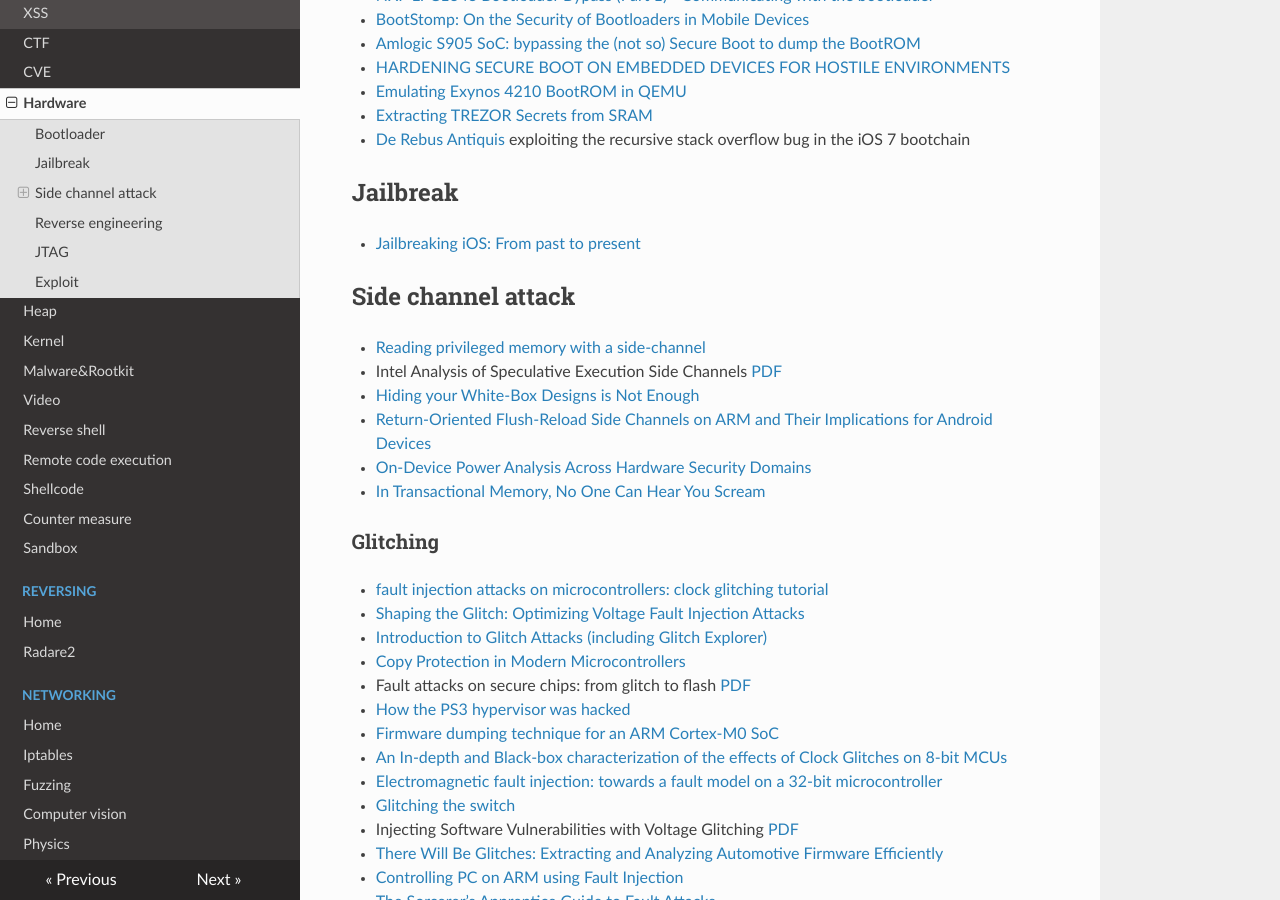
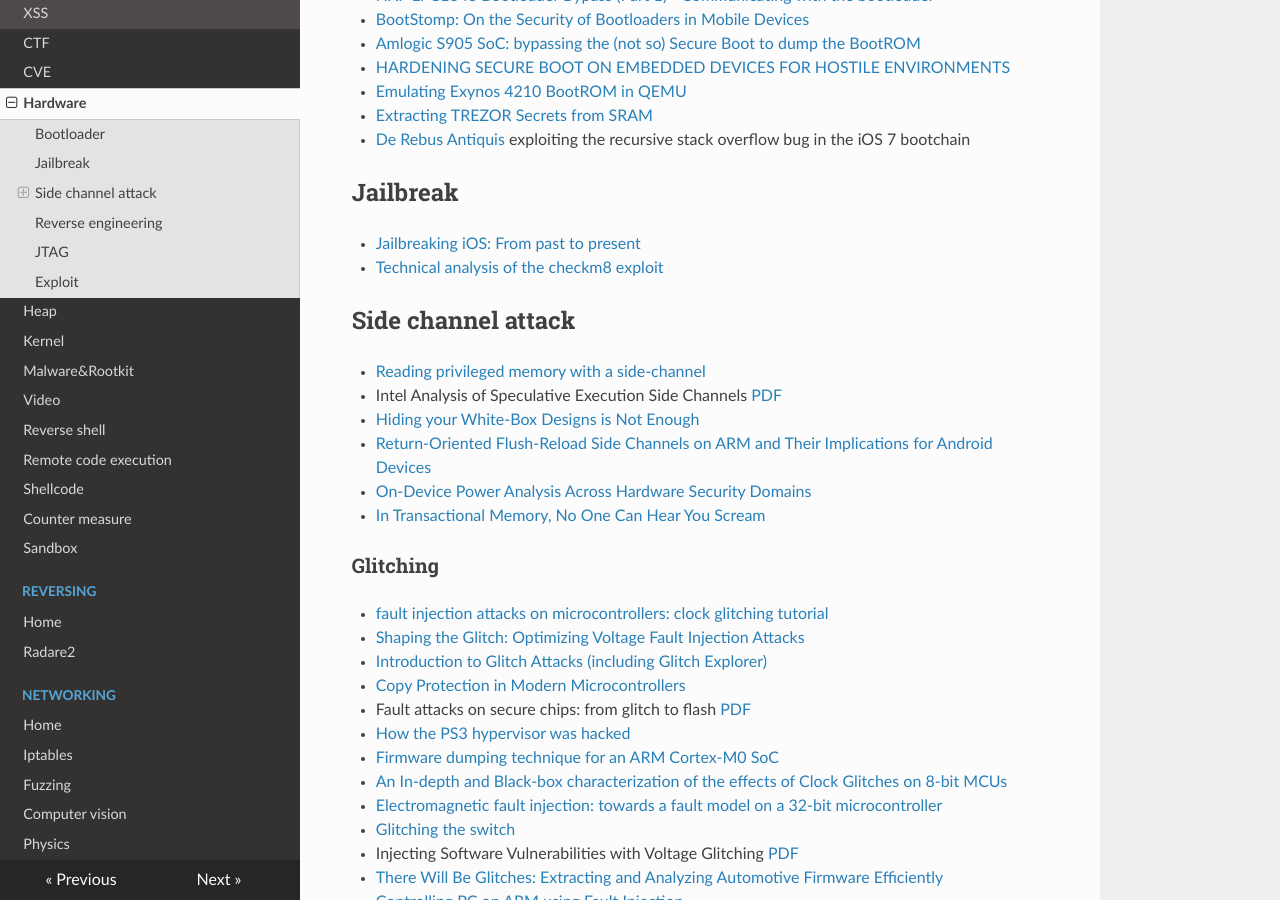
Before and after one commit to gipi/low-level, an MkDocs documentation site: the page built from docs/security/hardware.md, in a window 1280 px wide and 900 px high, scrolled down 1288 px. Built offline with MkDocs 1.6.1, drawn with Linux system fonts in a browser that asks for light colours; nearby versions of some CDN libraries; old or Windows-style settings are respelled for this version of MkDocs.

Commit message:
Update hardware.md

```diff
--- a/docs/security/hardware.md
+++ b/docs/security/hardware.md
@@ -54,6 +54,7 @@
 ## Jailbreak
 
  - [Jailbreaking iOS: From past to present](https://api.tihmstar.net/35c3slides.pdf)
+ - [Technical analysis of the checkm8 exploit](https://habr.com/en/company/dsec/blog/472762/)
 
 ## Side channel attack
 
```
